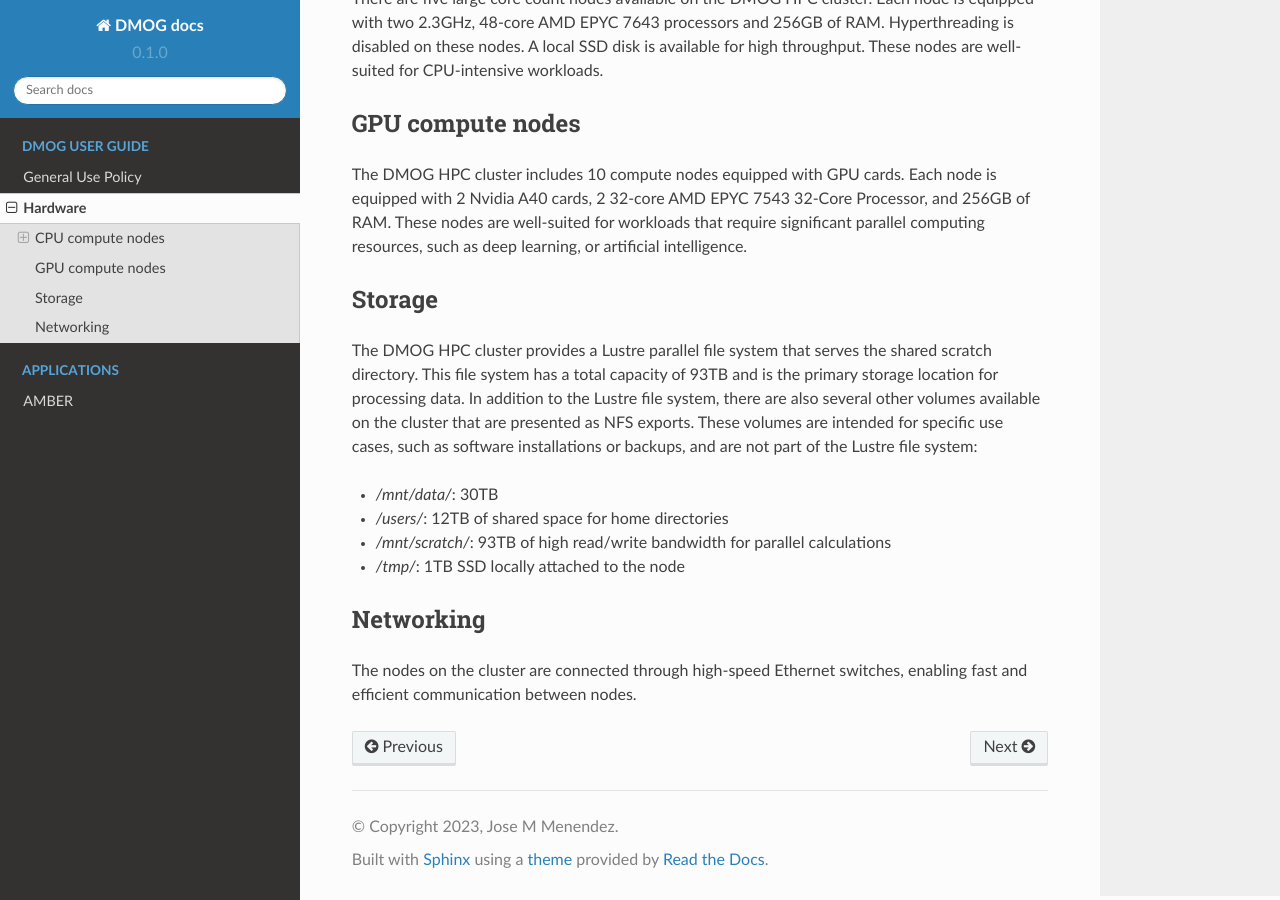
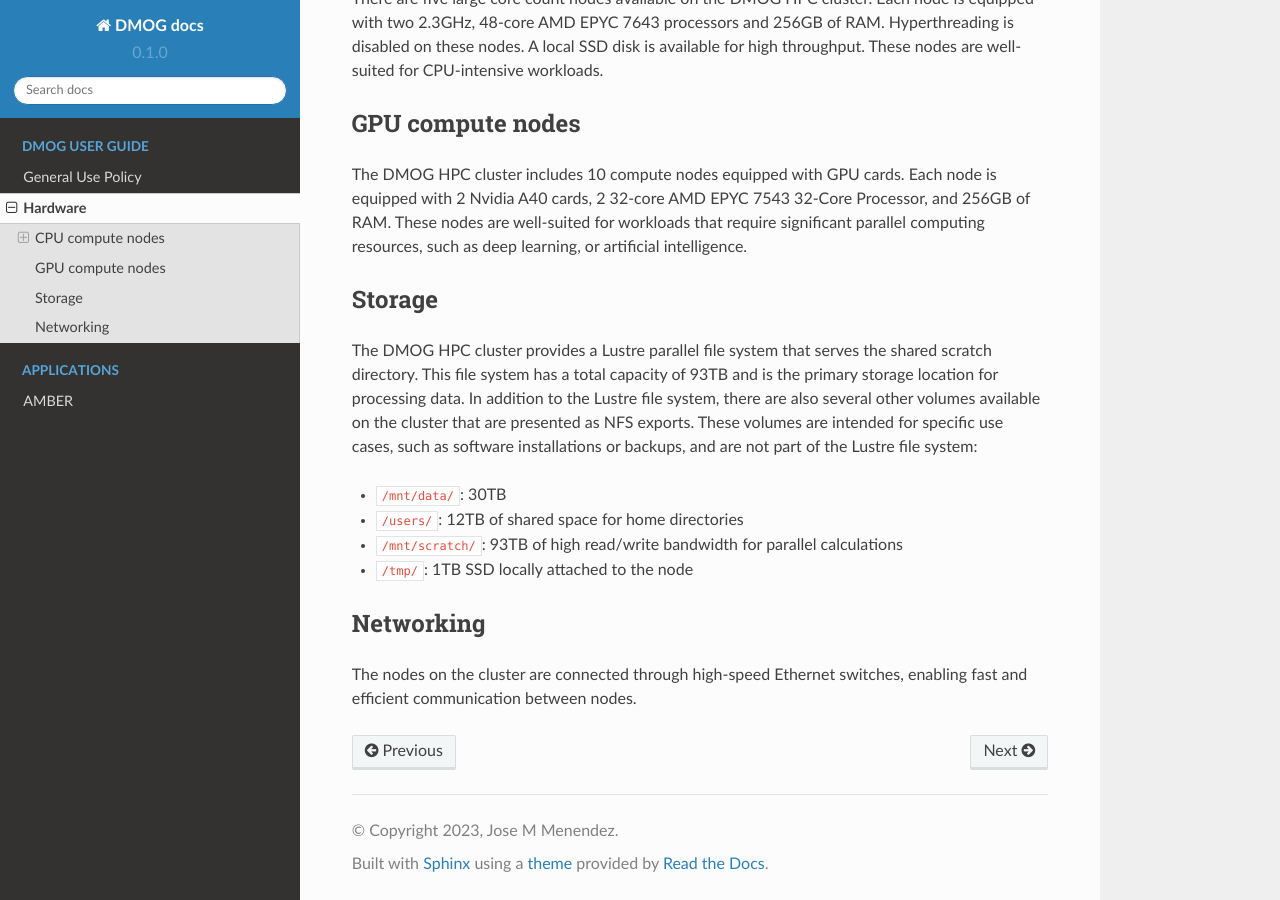
Before and after one commit to jm130/dmogdocs, a Sphinx documentation site: the page built from docs/source/techspecs/hardware.rst, in a window 1280 px wide and 900 px high, scrolled down 617 px. Built offline with Sphinx 7.4.7 and the Read the Docs theme 2.0.0, drawn with Linux system fonts in a browser that asks for light colours.

```diff
--- a/docs/source/techspecs/hardware.rst
+++ b/docs/source/techspecs/hardware.rst
@@ -46,10 +46,10 @@ cluster that are presented as NFS exports. These volumes are intended for
 specific use cases, such as software installations or backups, and are not part
 of the Lustre file system:
 
-* `/mnt/data/`: 30TB
-* `/users/`: 12TB of shared space for home directories
-* `/mnt/scratch/`: 93TB of high read/write bandwidth for parallel calculations
-* `/tmp/`: 1TB SSD locally attached to the node
+* ``/mnt/data/``: 30TB
+* ``/users/``: 12TB of shared space for home directories
+* ``/mnt/scratch/``: 93TB of high read/write bandwidth for parallel calculations
+* ``/tmp/``: 1TB SSD locally attached to the node
 
 Networking
 ----------
```
